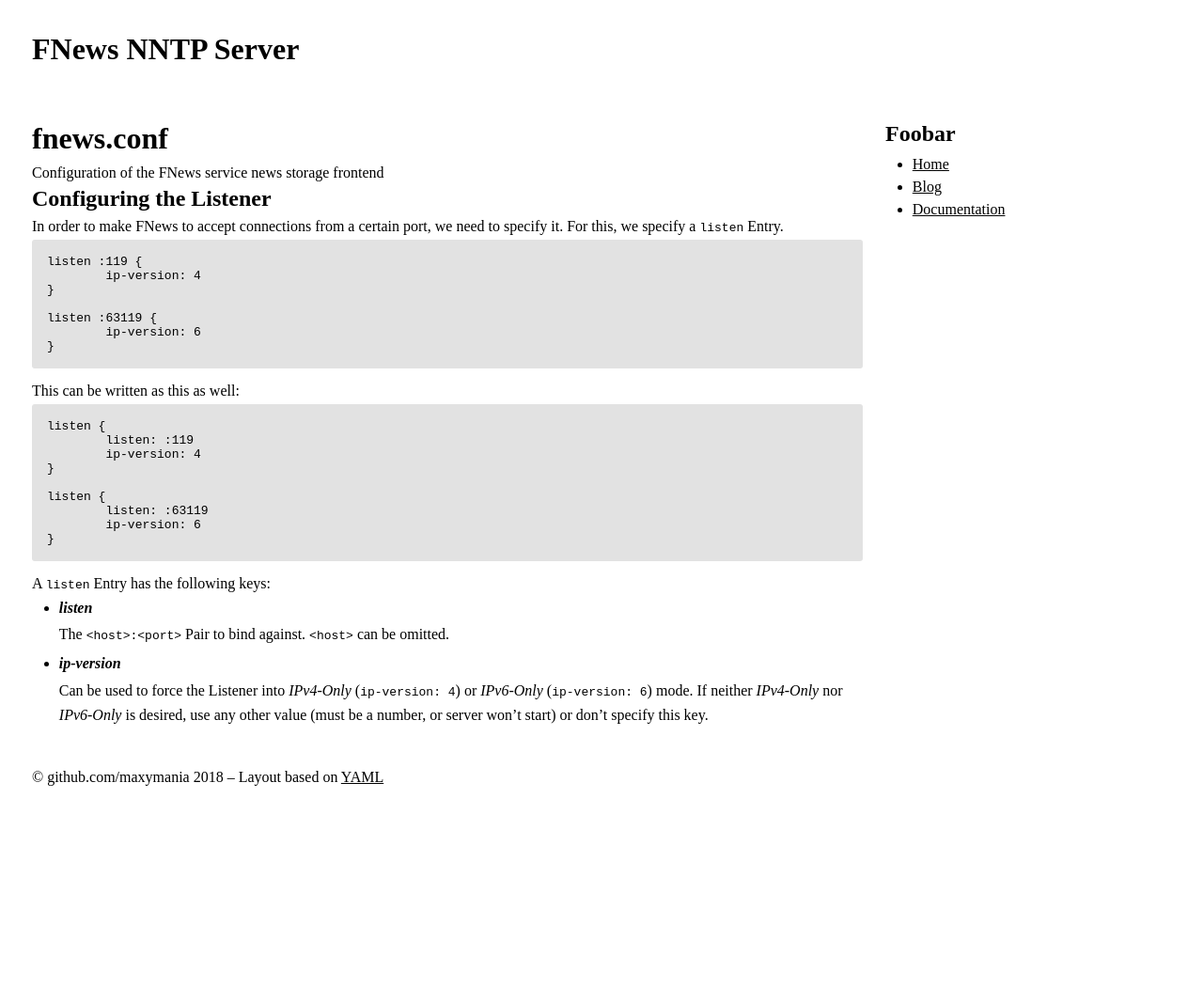
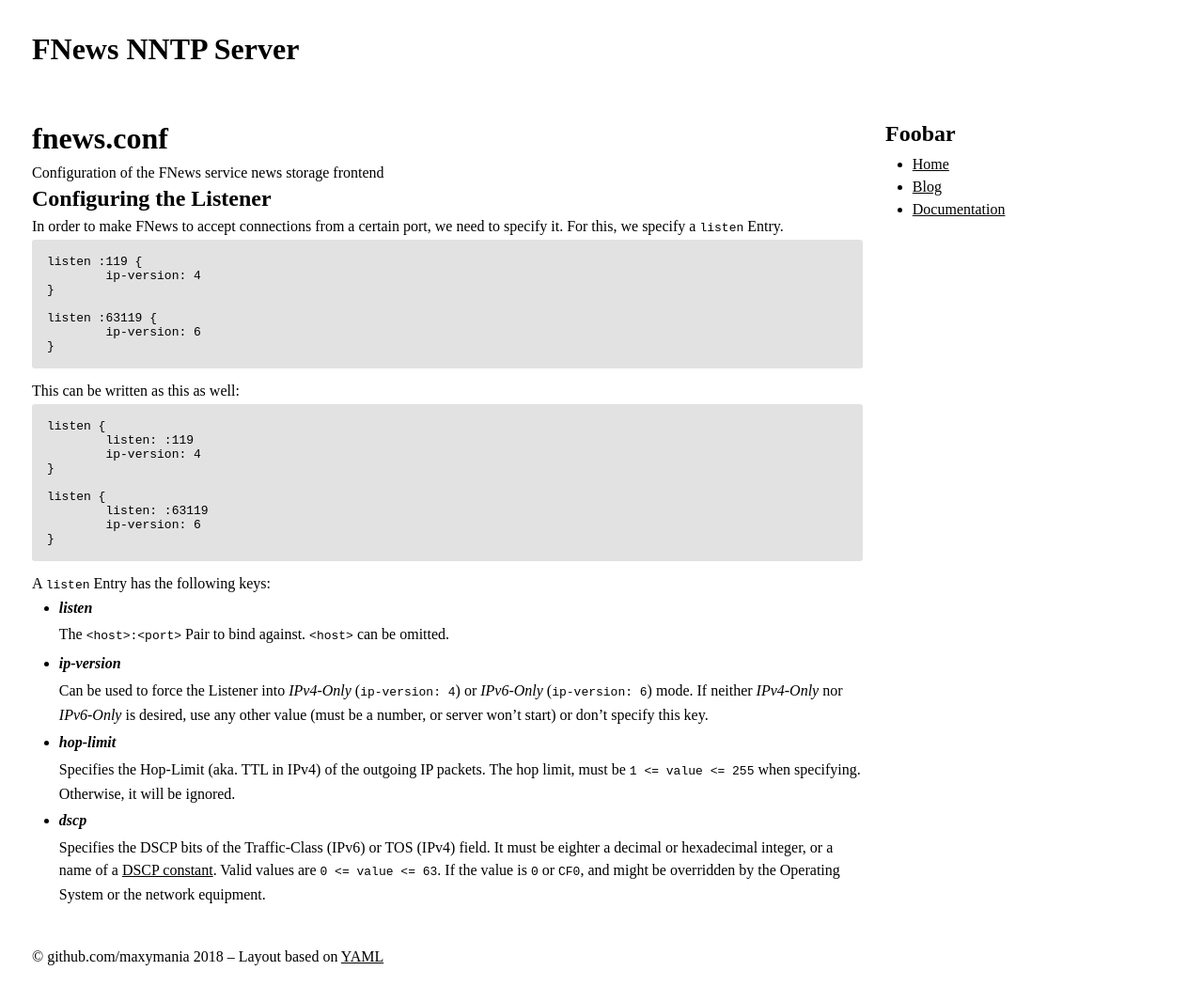
Before and after one commit to maxymania/fnews, a Jekyll site: the page built from docs/fnews-doc.md, in a window 1280 px wide. Shown: the whole page at 94% size. Built offline with Jekyll 4.4.1, drawn with Linux system fonts in a browser that asks for light colours; Markdown is read by kramdown in place of the engine named in the settings; before the commit the page ends 900 px from its top, so only the background shows below that.

Commit message:
Update fnews-doc.md

```diff
--- a/docs/fnews-doc.md
+++ b/docs/fnews-doc.md
@@ -45,3 +45,15 @@
   Can be used to force the Listener into *IPv4-Only* (`ip-version: 4`) or *IPv6-Only* (`ip-version: 6`) mode.
   If neither *IPv4-Only* nor *IPv6-Only* is desired, use any other value (must be a number, or server won't start) or
   don't specify this key.
+
+* __*hop-limit*__
+
+  Specifies the Hop-Limit (aka. TTL in IPv4) of the outgoing IP packets. The hop limit, must
+  be `1 <= value <= 255` when specifying. Otherwise, it will be ignored.
+
+* __*dscp*__
+
+  Specifies the DSCP bits of the Traffic-Class (IPv6) or TOS (IPv4) field.
+  It must be eighter a decimal or hexadecimal integer, or a name of a [DSCP constant](../docs_info/traffic_class).
+  Valid values are `0 <= value <= 63`. If the value is `0` or `CF0`, and might be overridden by the Operating System
+  or the network equipment.
```
